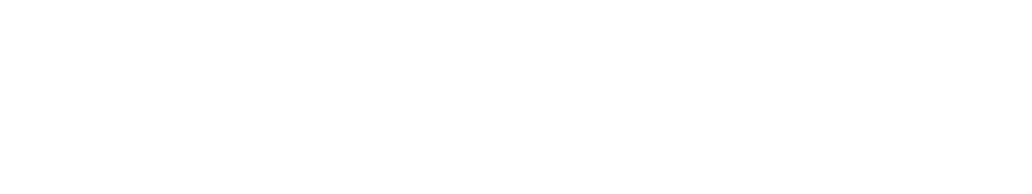
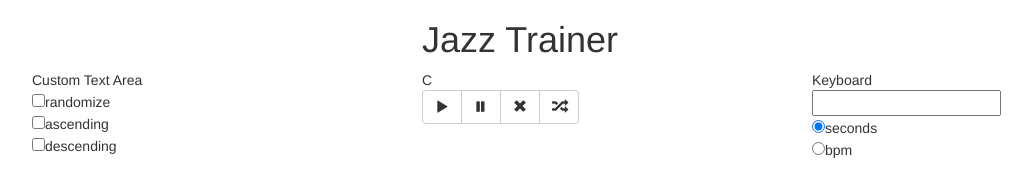
Before and after one commit to ibraimweb/JazzTrainerProject, a website: page browser/index.html in a window 1280 px wide. Shown: the whole page, without its empty margins (38-1070 px from the left). Drawn offline with nearby package versions, Linux system fonts and the light colour scheme.

Commit message:
basic UI added

```diff
--- a/browser/index.html
+++ b/browser/index.html
@@ -11,37 +11,72 @@
 
 <body>
     <div class="container">
-        <div class="row">
+        <div id="top" class="row">
             <div class="col-md-4">
 
             </div>
             <div class="col-md-4">
-
+                <div class="pageTitle">
+                    <h1>Jazz Trainer</h1>
+                </div>
             </div>
             <div class="col-md-4">
 
             </div>
         </div>
-        <div class="row">
+        <div id="middle" class="row">
             <div class="col-md-4">
+                <div class="LeftColumn">
+                    Custom Text Area
+                </div>
+            </div>
+            <div class="col-md-4">
+                <div class="MidColumn">
+                    <div class="circle" id="circle">
+                        <div class="keySymbol" id="KeySymbol">C</div>
+                    </div>
+                </div>
+            </div>
+            <div class="col-md-4">
+                <div class="RightColumn">
+                    Keyboard
+                </div>
+            </div>
+        </div>
+        <div id="bottom" class="row">
+            <div class="col-md-4">
+                <div class="CheckBoxes">
+                    <form>
+                        <input type="checkbox">randomize<br>
+                        <input type="checkbox">ascending<br>
+                        <input type="checkbox">descending<br>
+                    </form>
+                </div>
+                <!--Checkboxes-->
 
             </div>
             <div class="col-md-4">
-
+                <div class="btn-group" role="group">
+                    <button id="StartButton" type="button" class = "btn btn-default">  <span class = "glyphicon glyphicon-play"> </span></button>
+                    <button id="PauseButton" type="button" class = "btn btn-default"><span class = "glyphicon glyphicon-pause"> </span></button>
+                    <button id="ResetButton" type="button" class = "btn btn-default"><span class = "glyphicon glyphicon-remove"> </span></button>
+                    <button id="ShuffleButton" type="button" class = "btn btn-default"><span class = "glyphicon glyphicon-random"> </span></button>
+                </div>
             </div>
             <div class="col-md-4">
-
-            </div>
-        </div>
-        <div class="row">
-            <div class="col-md-4">
-
-            </div>
-            <div class="col-md-4">
-
-            </div>
-            <div class="col-md-4">
-
+                <div class="InputTimeInterval">
+                    <div class="InputBoxDiv">
+                        <form>
+                            <input type="number" class="InputBox" id="InputBox">
+                        </form>
+                    </div>
+                    <!--InputBoxDiv-->
+                    <div class="RadioButtons">
+                        <input type="radio" checked>seconds<br>
+                        <input type="radio">bpm
+                    </div>
+                    <!--RadioButtons-->
+                </div>
             </div>
         </div>
 
```
Also changed, not shown: oldcode.html (+1 -1 lines), 1 other file.
